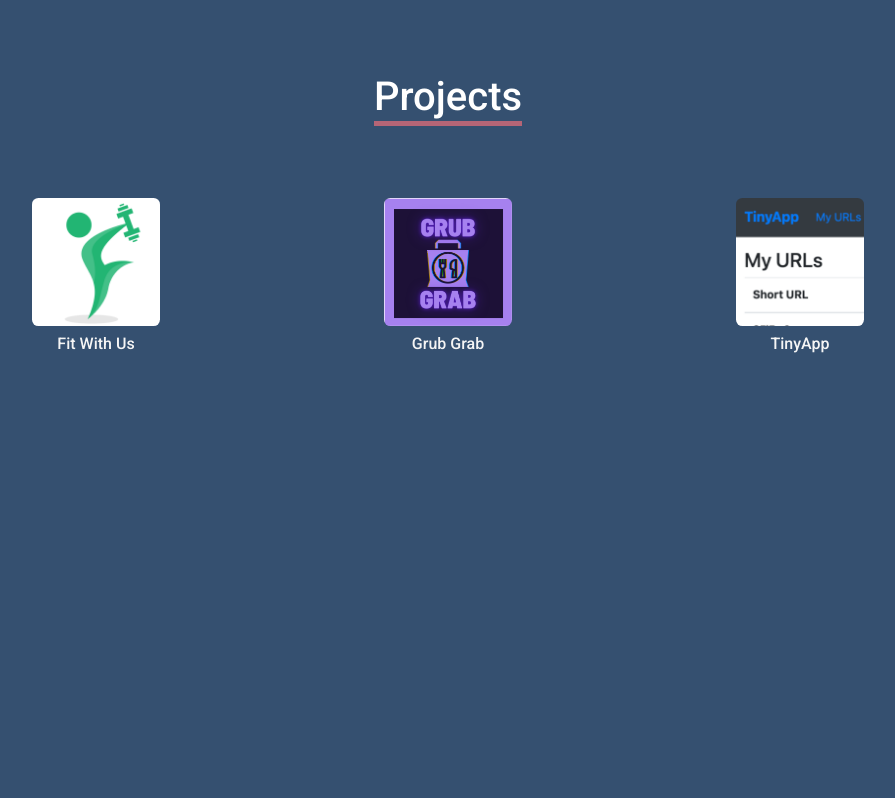
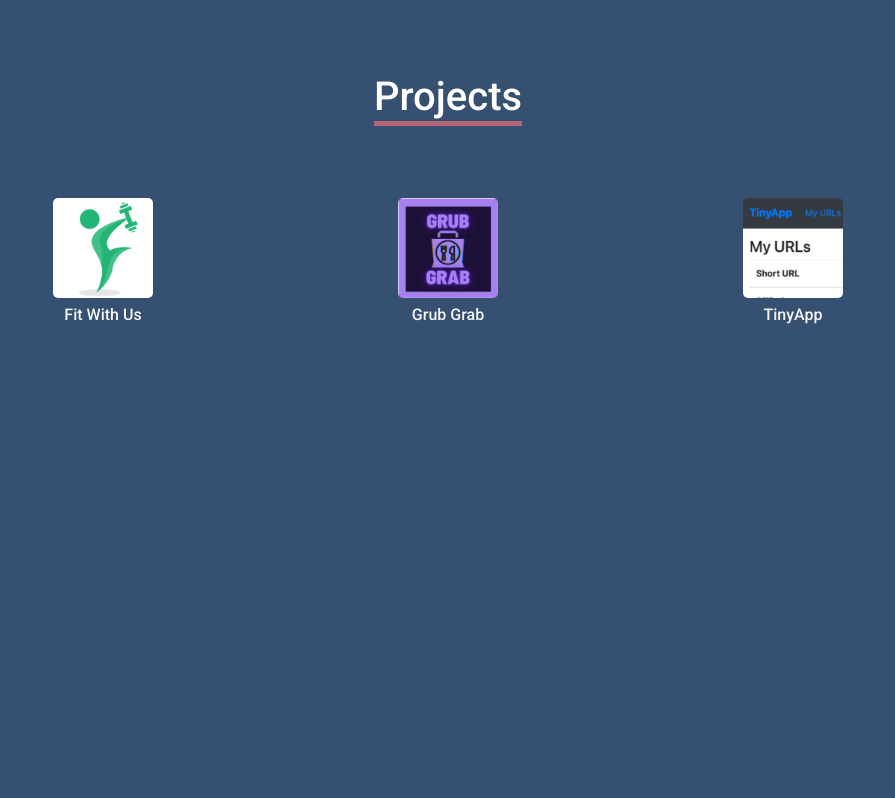
Before and after one commit to abhiram-satha/portfolio, a React (Create React App) app: page / in a window 1280 px wide. Shown: the part 791-1589 px from the top of the page, without its empty margins (192-1087 px from the left). Built offline with nearby package versions, Linux system fonts and the light colour scheme.

Commit message:
Changing size

```diff
--- a/src/components/Projects.css
+++ b/src/components/Projects.css
@@ -11,8 +11,8 @@ div.project-grid {
 }
 
 img.project-image {
-  width: 10vw;
-  height: auto;
+  width: 100px;
+  height: 100px;
   border-radius: 5%;
 }
 
```
